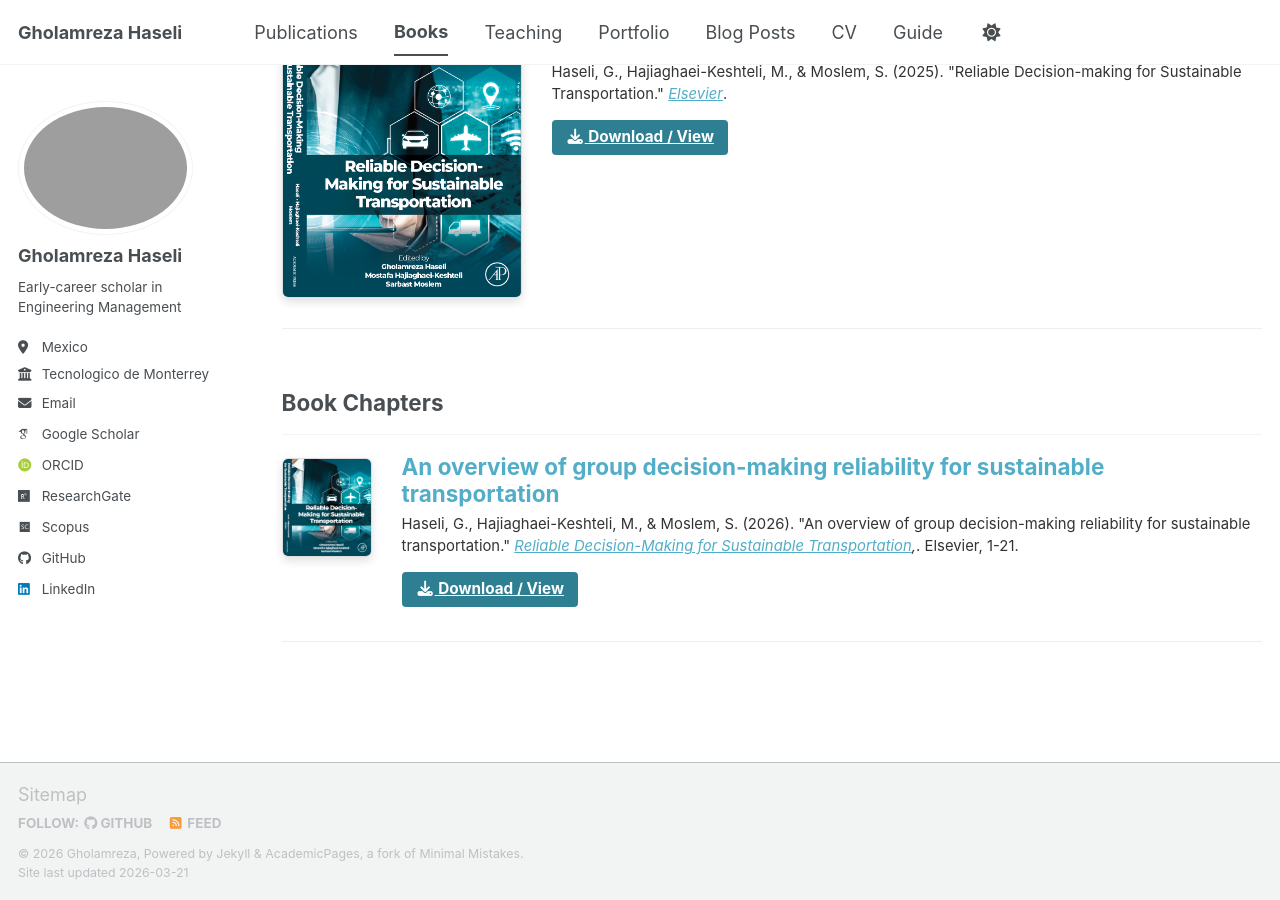
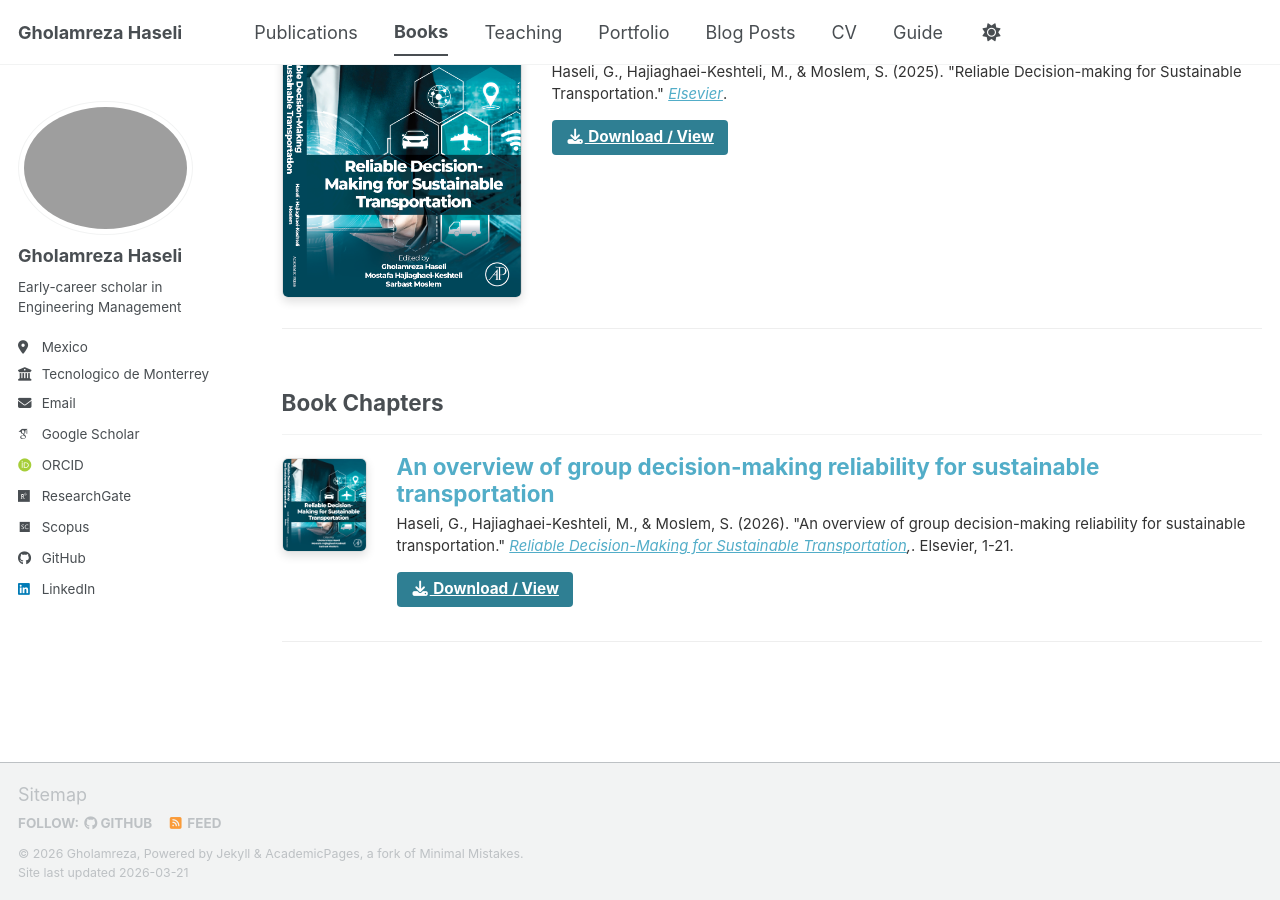
Before and after one commit to Gholamreza-Haseli/Gholamreza-Haseli.github.io, a Jekyll site: the page built from _pages/talks.html, in a window 1280 px wide and 900 px high, scrolled down 553 px. Built offline with Jekyll 4.4.1, drawn with Linux system fonts in a browser that asks for light colours; some web fonts are replaced; a script bundle is joined from its source files by our own code; library files that are not in the unit come from our copies.

Commit message:
Update archive-single-talk.html

```diff
--- a/_includes/archive-single-talk.html
+++ b/_includes/archive-single-talk.html
@@ -7,11 +7,11 @@
     در غیر این صورت (برای chapters)، سایز ۹۰ پیکسل.
     {% endcomment %}
     {% if post.category == "books" %}
-      {% assign cover_width = "240px" %}
+      {% assign cover_width = "210px" %}
       {% assign cover_flex = "0 0 240px" %}
     {% else %}
-      {% assign cover_width = "90px" %}
-      {% assign cover_flex = "0 0 90px" %}
+      {% assign cover_width = "70px" %}
+      {% assign cover_flex = "0 0 85px" %}
     {% endif %}
 
     <div class="book-container" style="display: flex; gap: 30px; align-items: flex-start; flex-wrap: wrap;">
```
